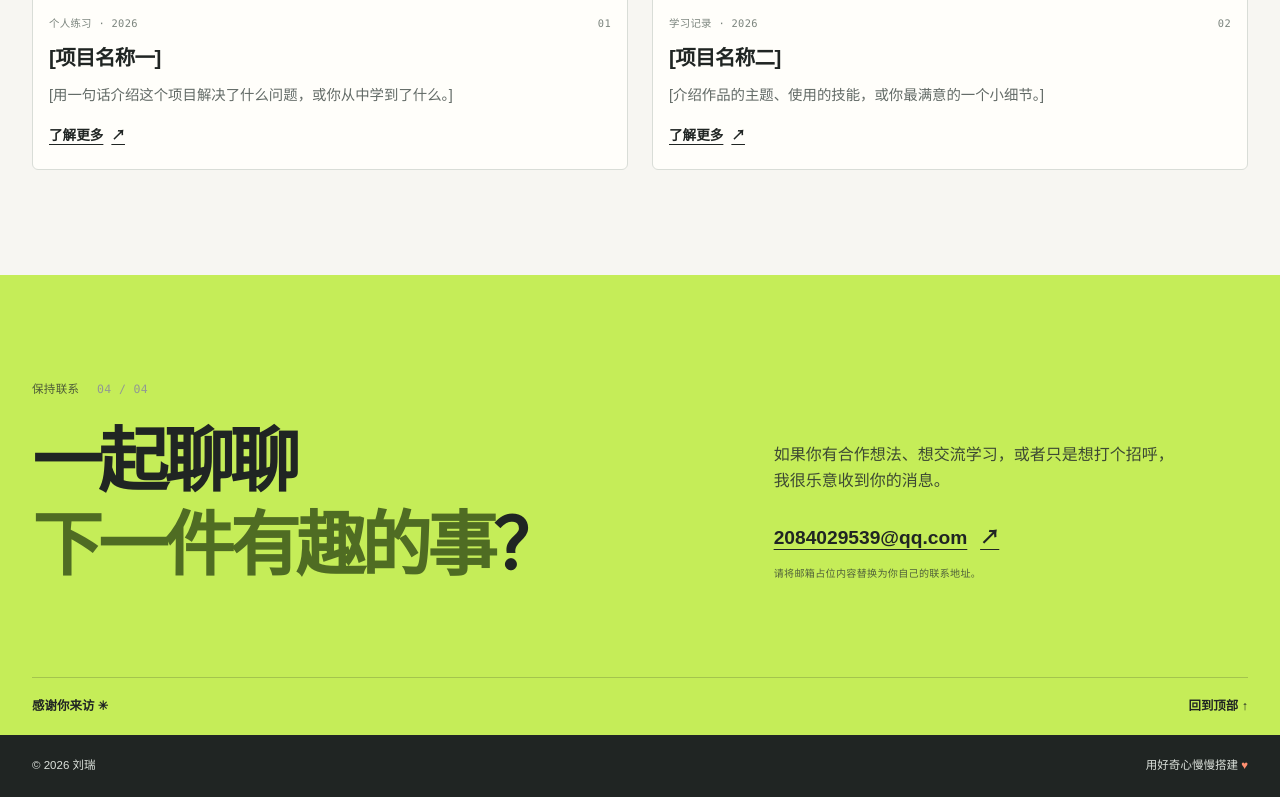
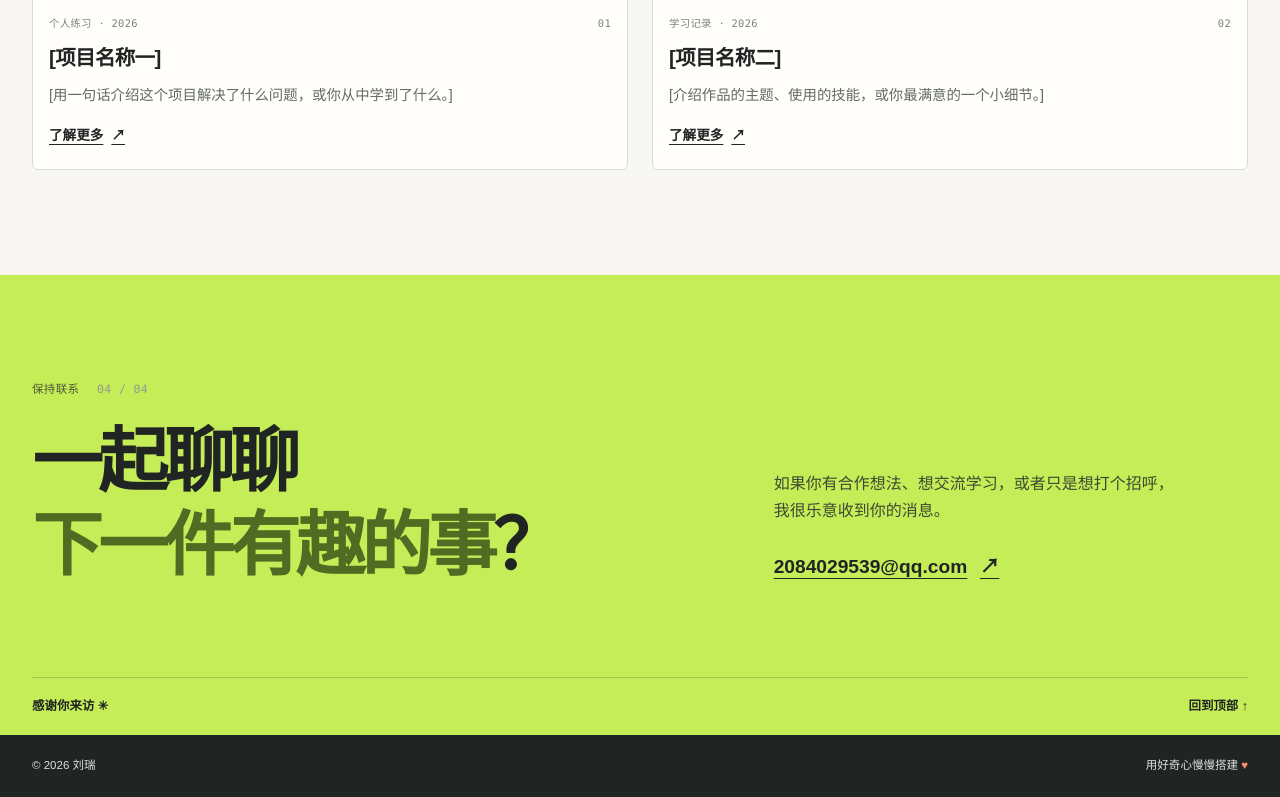
Before and after one commit to liurui412/my-homepage, a plain HTML site: page index.html in a window 1280 px wide. Shown: the part 2330-3127 px from the top of the page. Drawn offline with Linux system fonts and the light colour scheme.

Commit message:
删除错误提示

```diff
--- a/index.html
+++ b/index.html
@@ -136,7 +136,6 @@
           <div class="contact-copy">
             <p>如果你有合作想法、想交流学习，或者只是想打个招呼，我很乐意收到你的消息。</p>
             <a class="email-link" href="mailto:2084029539@qq.com">2084029539@qq.com <span aria-hidden="true">↗</span></a>
-            <p class="placeholder-note">请将邮箱占位内容替换为你自己的联系地址。</p>
           </div>
         </div>
         <div class="section-wrap contact-bottom"><span>感谢你来访 <span aria-hidden="true">✳</span></span><a href="#home">回到顶部 ↑</a></div>
--- a/style.css
+++ b/style.css
@@ -35,7 +35,7 @@ a:focus-visible, button:focus-visible { outline: 3px solid #426f19; outline-offs
 
 .hero { min-height: 605px; padding-block: 88px 72px; display: grid; grid-template-columns: 1.25fr .75fr; align-items: center; gap: 3rem; position: relative; }
 .hero-copy { max-width: 660px; }
-.eyebrow, .card-kicker, .project-meta, .note-top, .hero-index, .skill-level, .placeholder-note { font-family: var(--font-mono); font-size: .72rem; letter-spacing: .03em; }
+.eyebrow, .card-kicker, .project-meta, .note-top, .hero-index, .skill-level { font-family: var(--font-mono); font-size: .72rem; letter-spacing: .03em; }
 .eyebrow { display: flex; align-items: center; gap: .6rem; margin: 0 0 1.3rem; color: var(--muted); }
 .status-dot { width: 8px; height: 8px; border-radius: 50%; display: inline-block; background: #78a831; box-shadow: 0 0 0 4px rgb(120 168 49 / 14%); }
 h1, h2, h3, p { margin-top: 0; }
@@ -111,7 +111,6 @@ h2 { margin-bottom: 0; font-size: clamp(2.3rem, 4.5vw, 4.1rem); line-height: 1.2
 .contact-copy { max-width: 400px; padding-bottom: .35rem; }
 .contact-copy > p:first-child { color: #3d4933; }
 .email-link { display: inline-flex; align-items: center; gap: .8rem; margin-top: .7rem; font-size: 1.2rem; font-weight: 700; text-decoration-thickness: 1px; text-underline-offset: 5px; }
-.placeholder-note { margin: .8rem 0 0; color: #50613a; font-size: .63rem; }
 .contact-bottom { min-height: 58px; border-top: 1px solid rgb(32 37 35 / 20%); display: flex; justify-content: space-between; align-items: center; font-size: .78rem; font-weight: 600; }
 .contact-bottom a { text-decoration: none; }
 .site-footer { background: var(--ink); color: #dce2dc; }
```
